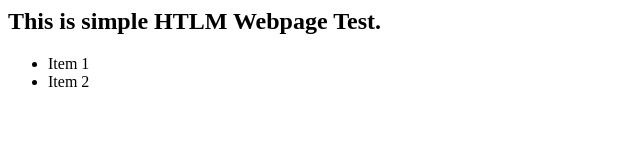
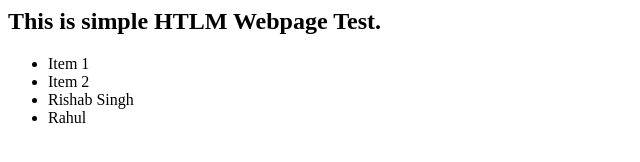
Before and after one commit to Rksingh090/html_template, a plain HTML site: page index.html in a window 1280 px wide. Shown: the whole page, without its empty margins (0-640 px from the left). Drawn offline with Linux system fonts and the light colour scheme.

Commit message:
Update index.html

```diff
--- a/index.html
+++ b/index.html
@@ -8,6 +8,8 @@
       <ul>
         <li>Item 1</li>
         <li>Item 2</li>
+        <li>Rishab Singh</li>
+        <li>Rahul</li>
       </ul>
 
   </body>
```
